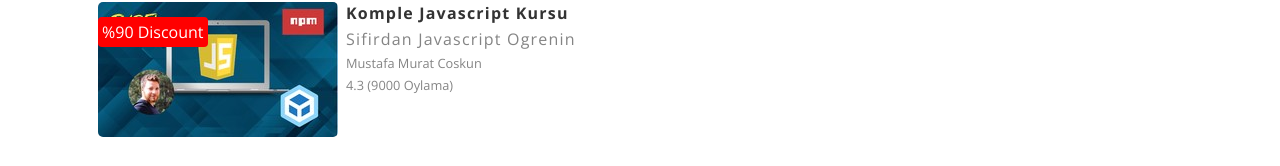
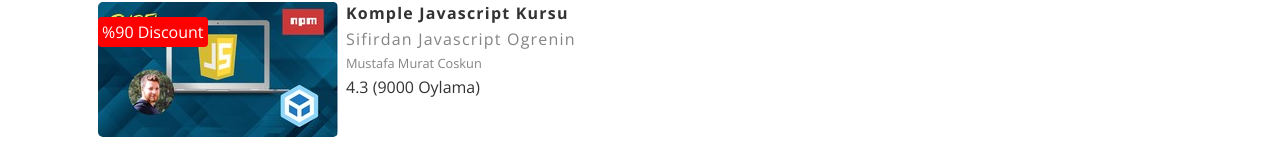
Before and after one commit to CihatAldanmaz/portfolioCSSHTML, a plain HTML site: page index.html in a window 1280 px wide. Shown: the part 1084-1250 px from the top of the page. Drawn offline with nearby package versions, Linux system fonts and the light colour scheme.

Commit message:
first commit

```diff
--- a/index.html
+++ b/index.html
@@ -105,7 +105,7 @@
                     <div class="title">Komple Javascript Kursu</div>
                     <div class="description">Sifirdan Javascript Ogrenin</div>
                     <div class="instructor">Mustafa Murat Coskun</div>
-                    <div class="rating">4.3 (9000 Oylama)</div>
+                    <div class="ratingg">4.3 (9000 Oylama)</div>
                 </div>
 
         </div>
```
